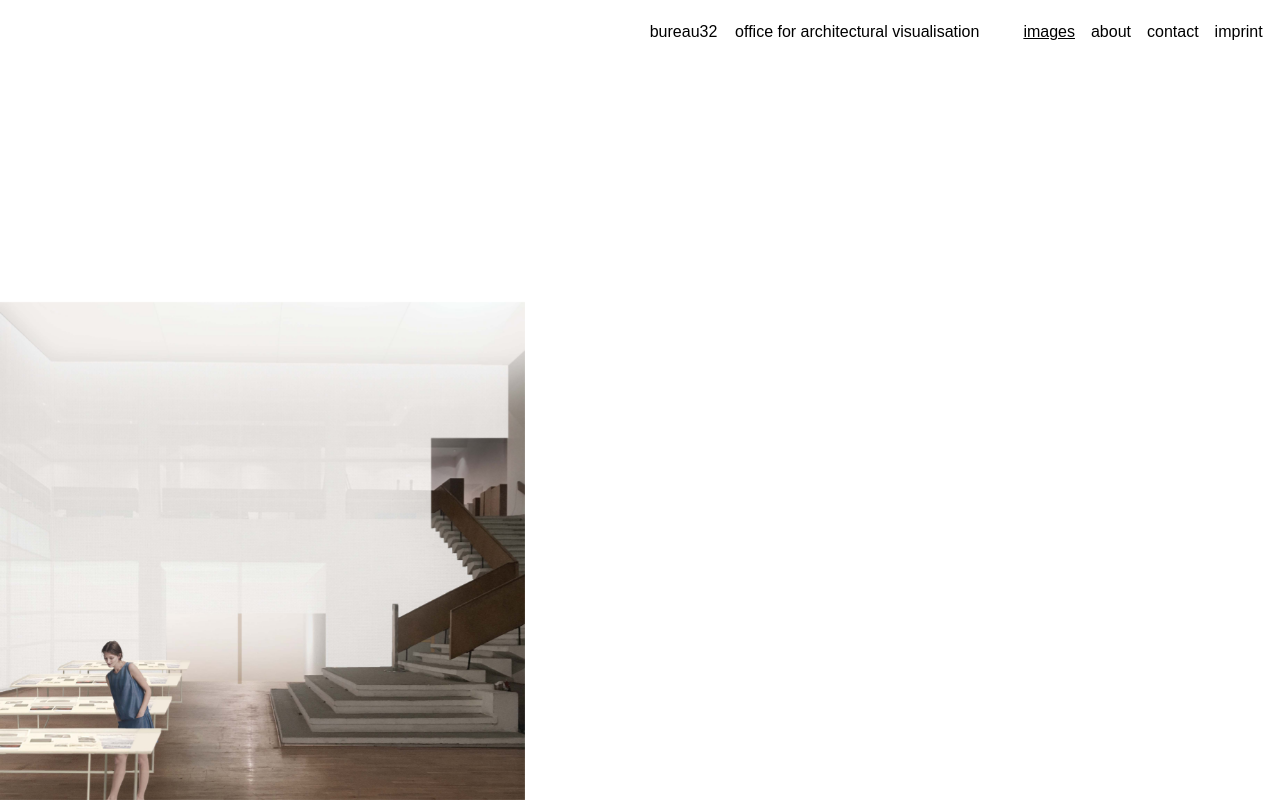
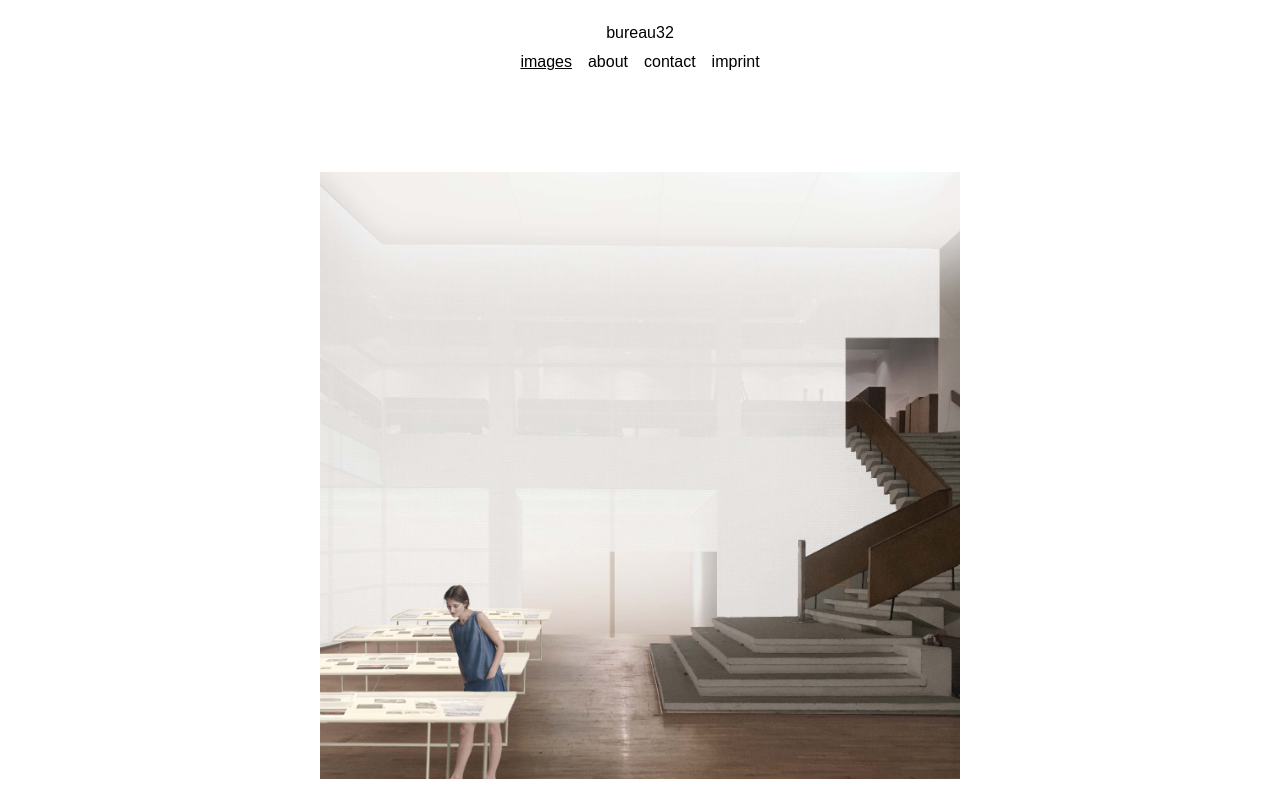
Before and after one commit to dohaki/bureau32, a Gatsby site: page / in a window 1280 px wide. Built offline with nearby package versions, Linux system fonts and the light colour scheme; Gatsby itself is replaced by a stand-in of ours.

Commit message:
Change index layout

```diff
--- a/gatsby-browser.js
+++ b/gatsby-browser.js
@@ -4,4 +4,11 @@
  * See: https://www.gatsbyjs.org/docs/browser-apis/
  */
 
- // You can delete this file if you're not using it
+import React from "react"
+import Layout from "./src/components/Layout"
+
+export const wrapPageElement = ({ element, props }) => {
+  // props provide same data to Layout as Page element will get
+  // including location, data, etc - you don't need to pass it
+  return <Layout {...props}>{element}</Layout>
+}
--- a/src/components/Header.js
+++ b/src/components/Header.js
@@ -2,24 +2,18 @@ import React from 'react'
 import { Link } from 'gatsby'
 
 const Header = () => (
+  <div>
     <div
       style={{
-      background: 'white'
-    }}
-  >
-    <div
-      style={{
-        margin: '0 auto',
-        maxWidth: 1280,
-        padding: '1.45rem 1.0875rem',
+        paddingTop: '1.5rem',
+        paddingBottom: '0.7rem',
         display: 'flex',
         flexDirection: 'row',
-        justifyContent: 'flex-end'
+        justifyContent: 'center'
       }}
     >
       <p style={{
         margin: 0,
-        paddingRight: '1.75rem'
       }}
       >
         <Link
@@ -28,12 +22,17 @@ const Header = () => (
             textDecoration: 'none',
           }}
         >
-          bureau32&nbsp;&nbsp;&nbsp;&nbsp;office for architectural visualisation
+          bureau32
         </Link>
       </p>
+    </div>
+    <div style={{
+      display: 'flex',
+      flexDirection: 'row',
+      justifyContent: 'center',
+    }}>
         <p style={{
           margin: 0,
-        paddingLeft: '1rem'
         }}>
           <Link
             to="/"
--- a/src/components/Layout.js
+++ b/src/components/Layout.js
@@ -5,7 +5,7 @@ import Header from './Header'
 import '../styles/index.css'
 
 const Layout = ({ children, title }) => (
-  <div>
+  <div style={{ height: '100%' }}>
     <Helmet
       title={title || 'bureau32'}
       meta={[
@@ -14,9 +14,7 @@ const Layout = ({ children, title }) => (
       ]}
     />
     <Header />
-    <div>
-      {children}
-    </div>
+    {children}
   </div>
 )
 
--- a/src/pages/index.js
+++ b/src/pages/index.js
@@ -1,25 +1,26 @@
 import React from 'react'
 
-import Layout from '../components/Layout'
 import collage from '../img/collage_with_vitrine.jpg'
 
 const IndexPage = () => (
-  <Layout>
-    <div>
+  <div style={{
+    height: '100%',
+    display: 'flex',
+  }}>
     <img
       src={collage}
       alt="collage-with-vitrine"
       style={{
-          width: '41%',
+        maxWidth: '40rem',
         height: 'auto',
-          zIndex: '-100',
-          position: 'fixed',
-          bottom: '0',
-          left: '0'
+        display: 'block',
+        marginRight: 'auto',
+        marginLeft: 'auto',
+        marginTop: '6.3rem',
+        marginBottom: 'auto',
       }}
     />
   </div>
-  </Layout>
 )
 
 export default IndexPage
--- a/src/styles/index.css
+++ b/src/styles/index.css
@@ -1,5 +1,18 @@
+html {
+  height: 100%;
+}
+
 body {
   margin: 0;
+  height: 100%;
+}
+
+#___gatsby {
+  height: 100%;
+}
+
+div[role="group"][tabindex] {
+  height: 100%;
 }
 
 a {
```
Lines whose indentation alone changed are shown as unchanged.
